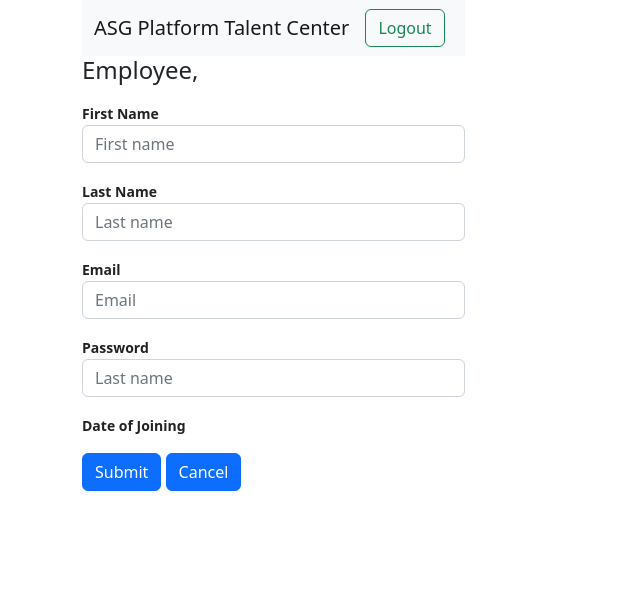
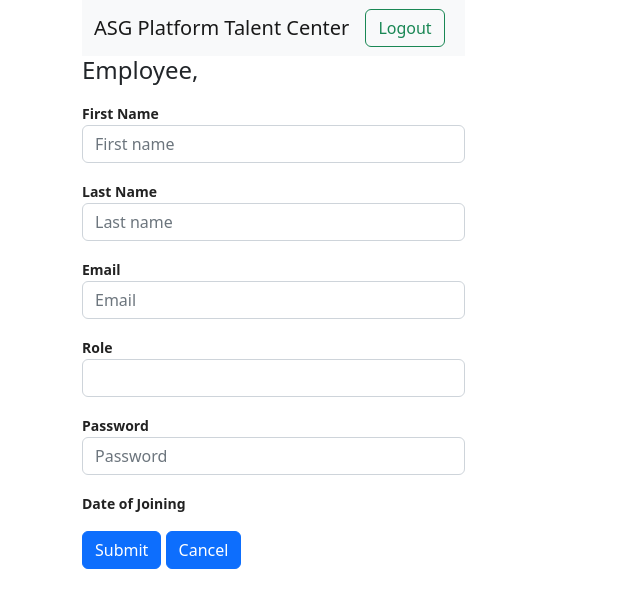
Before and after one commit to aspiring-foneapi/HRMS, a React (Create React App) app in the folder frontend/: page /setupemployee/1 in a window 1280 px wide. Shown: the top 608 px of the page, without its empty margins (0-640 px from the left). Built offline with nearby package versions, Linux system fonts and the light colour scheme; no server answers.

Commit message:
adding more roles to login and correcting errors

```diff
--- a/frontend/src/App.js
+++ b/frontend/src/App.js
@@ -141,7 +141,10 @@ function App() {
             <Route
               path="/userdashboard/:id"
               element={
-                userData && userData._id && userData.role === "Employee" ? (
+                (userData && userData._id && userData.role === "Employee") ||
+                "Human Resources" ||
+                "Finance" ||
+                "Manager" ? (
                   <UserDashboard />
                 ) : (
                   <Login />
@@ -151,7 +154,10 @@ function App() {
             <Route
               path="/employeedetails/:id"
               element={
-                userData && userData._id && userData.role === "Employee" ? (
+                (userData && userData._id && userData.role === "Employee") ||
+                "Human Resources" ||
+                "Finance" ||
+                "Manager" ? (
                   <EmployeeDetailsDashboard />
                 ) : (
                   <Login />
--- a/frontend/src/components/Employee.js
+++ b/frontend/src/components/Employee.js
@@ -5,7 +5,7 @@ import { Container } from "react-bootstrap";
 import Home from "./Home";
 
 function Employee() {
-  const APIrenderer = "https://hrms-api.onrender.com";
+  const APIrenderer = "http://localhost:3001";
   const navigate = useNavigate();
   const { id } = useParams();
 
@@ -82,8 +82,8 @@ function Employee() {
                     value={updateEmployee.password}
                     type="password"
                     className="form-control"
-                    placeholder="Last name"
-                    name="lastname"
+                    placeholder="Password"
+                    name="password"
                     onChange={handleChange}
                   />
                 </div>
@@ -105,7 +105,7 @@ function Employee() {
                     type="text"
                     className="form-control"
                     placeholder="Email"
-                    name="email"
+                    name="id"
                     onChange={handleChange}
                   />
                 </div>
--- a/frontend/src/components/EmployeeDetails.js
+++ b/frontend/src/components/EmployeeDetails.js
@@ -7,7 +7,7 @@ import ReactPaginate from "react-paginate";
 import Home from "./Home";
 
 function EmployeeDetails(user) {
-  const APIrenderer = "https://hrms-api.onrender.com";
+  const APIrenderer = "http://localhost:3001";
   const [employees, setEmployees] = useState([]);
   const [offboarding, setOffboarding] = useState([]);
   const [search, setSearch] = useState("");
--- a/frontend/src/components/Login.js
+++ b/frontend/src/components/Login.js
@@ -5,7 +5,7 @@ import "./Login.css";
 import data from "../ContextApi";
 
 function Login() {
-  const APIrenderer = "https://hrms-api.onrender.com";
+  const APIrenderer = "http://localhost:3001";
   const [user, setUser] = useState({
     email: "",
     password: "",
--- a/frontend/src/components/SetupEmployee.js
+++ b/frontend/src/components/SetupEmployee.js
@@ -97,13 +97,29 @@ function SetupEmployee() {
                   />
                 </div>
                 <div className="mb-3">
+                  <label>Role</label>
+                  <select
+                    type="text"
+                    className="form-control"
+                    placeholder="Role"
+                    name="role"
+                    onChange={handleChange}
+                  >
+                    <option></option>
+                    <option>Employee</option>
+                    <option>Manager</option>
+                    <option>Human Resources</option>
+                    <option>Finance</option>
+                  </select>
+                </div>
+                <div className="mb-3">
                   <label>Password</label>
                   <input
                     value={updateEmployee.password}
                     type="password"
                     className="form-control"
-                    placeholder="Last name"
-                    name="lastname"
+                    placeholder="Password"
+                    name="password"
                     onChange={handleChange}
                   />
                 </div>
```
Also changed, not shown: 7 other files (tests, documents, lock files or other folders).
